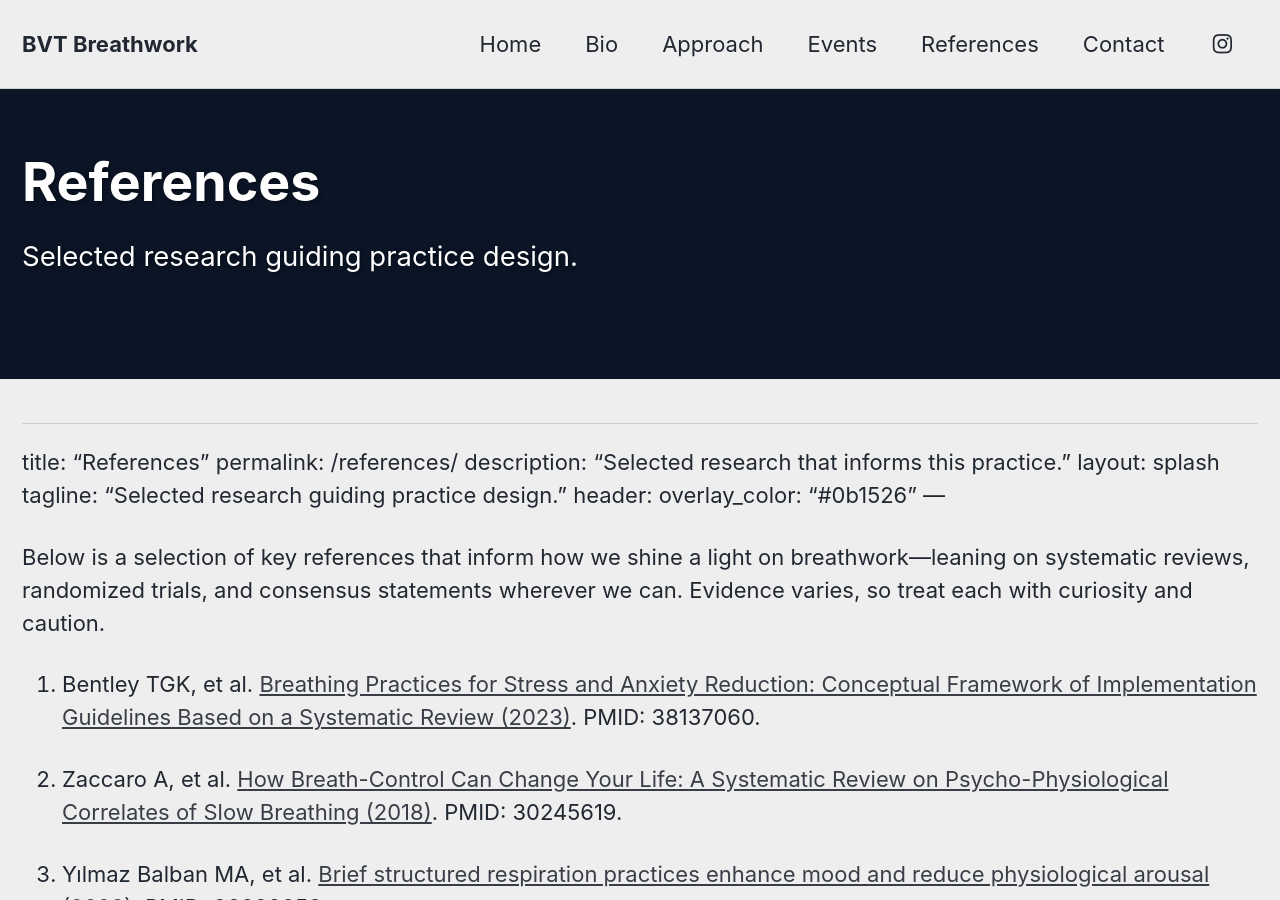
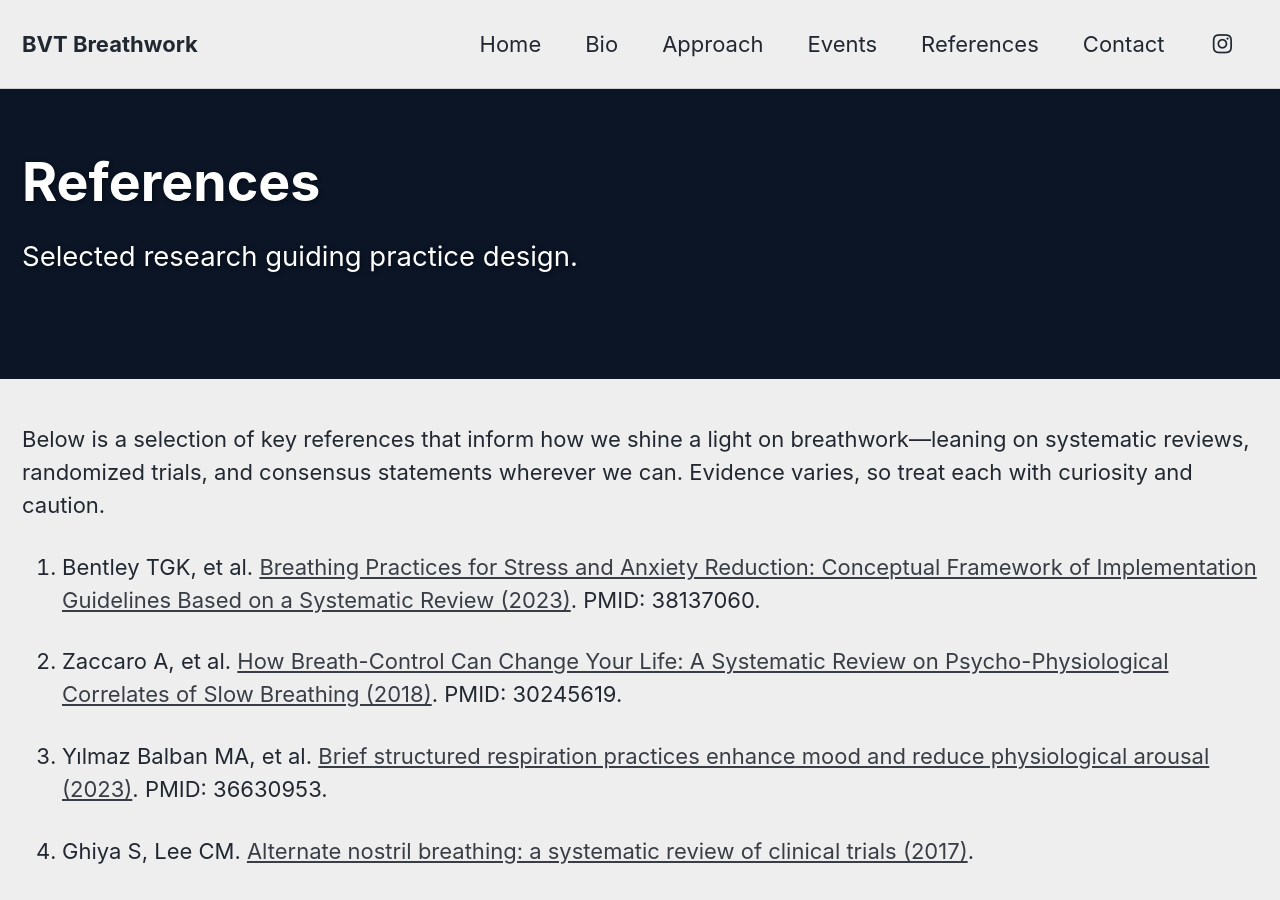
Before and after one commit to millerms/bvt-breathwork, a Jekyll site: the page built from _pages/references.md, in a window 1280 px wide and 900 px high. Built offline with Jekyll 4.4.1, drawn with Linux system fonts in a browser that asks for light colours; cached includes are drawn as plain includes.

Commit message:
removed stray text

```diff
--- a/_pages/references.md
+++ b/_pages/references.md
@@ -1,13 +1,3 @@
----
-title: "References"
-permalink: /references/
-description: "Selected research that informs this practice."
-layout: splash
-tagline: "Selected research guiding practice design."
-header:
-  overlay_color: "#0b1526"
----
-
 ---
 title: "References"
 permalink: /references/
```
